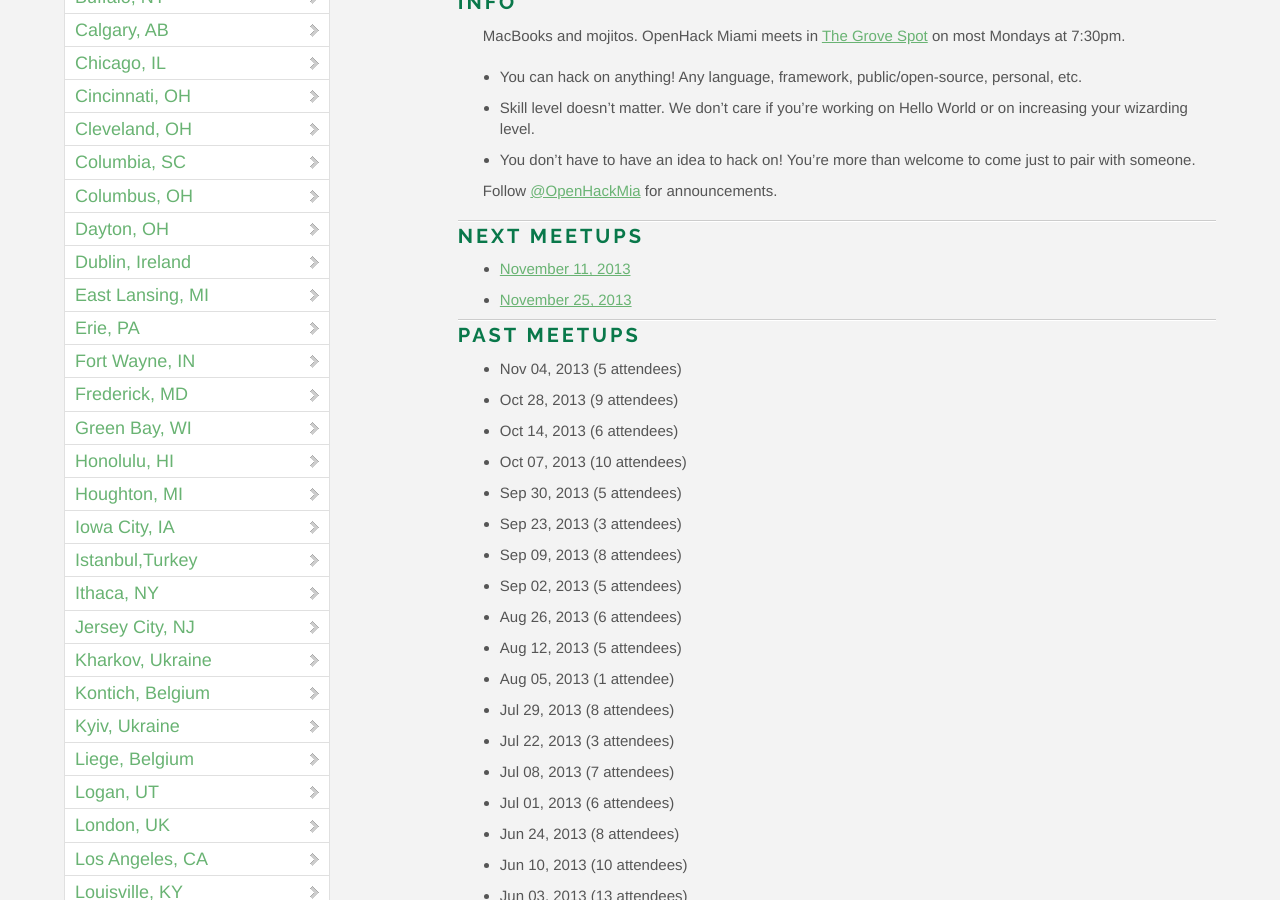
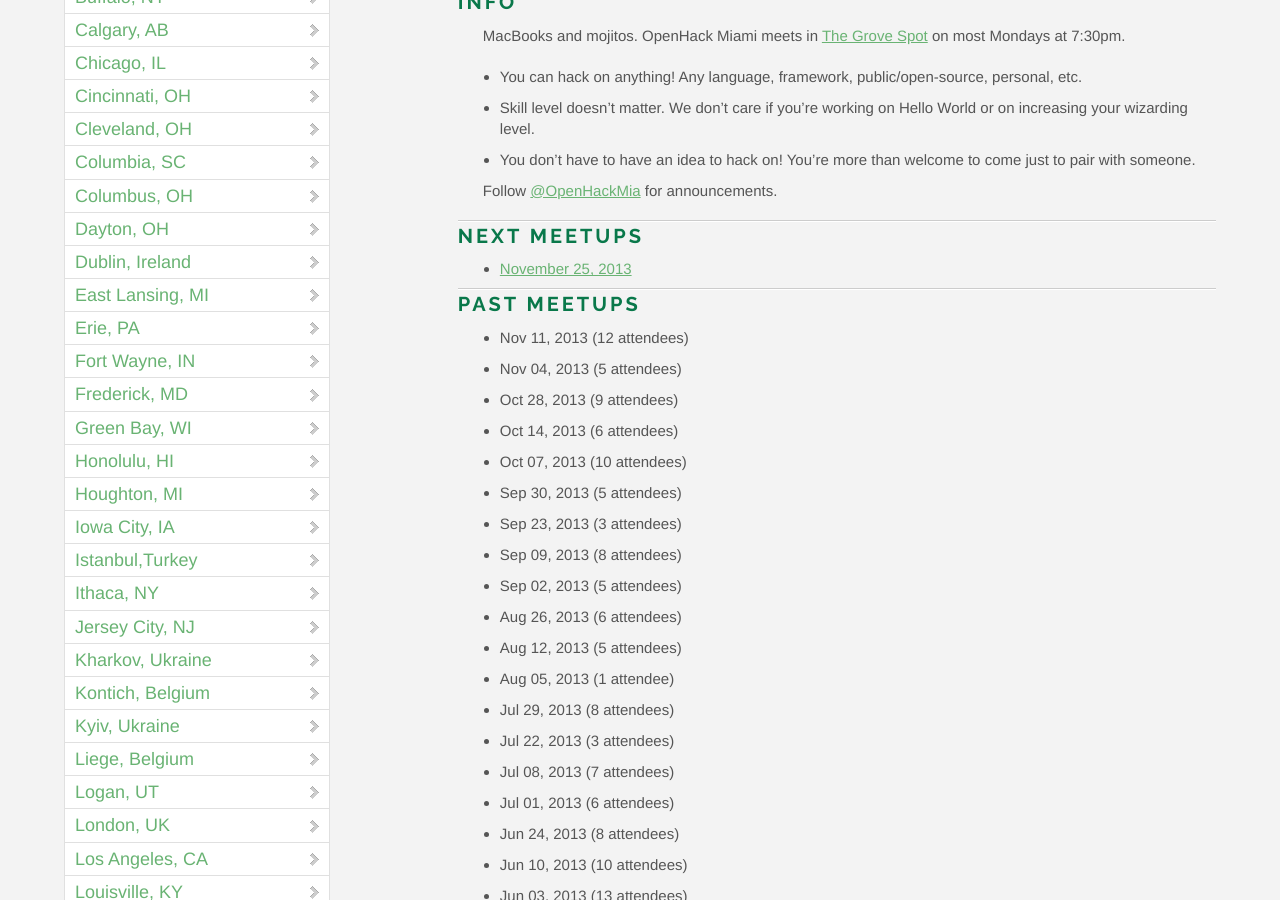
Before and after one commit to OpenHack/openhack.github.com, a Jekyll site: the page built from miami/index.markdown, in a window 1280 px wide and 900 px high, scrolled down 733 px. Built offline with Jekyll 4.4.1, drawn with Linux system fonts in a browser that asks for light colours; nearby versions of some CDN libraries; Markdown is read by kramdown in place of the engine named in the settings; comment, search, counter and statistics services are not loaded.

Commit message:
update miami attendee info

```diff
--- a/miami/index.markdown
+++ b/miami/index.markdown
@@ -19,11 +19,11 @@ Follow [@OpenHackMia](http://twitter.com/openhackmia) for announcements.
 
 ### Next meetups
 
-* [November 11, 2013](http://www.meetup.com/miamirb/events/130875612/)
 * [November 25, 2013](http://www.meetup.com/miamirb/events/148496532/)
 
 ### Past meetups
 
+* Nov 11, 2013 (12 attendees)
 * Nov 04, 2013 (5 attendees)
 * Oct 28, 2013 (9 attendees)
 * Oct 14, 2013 (6 attendees)
```
